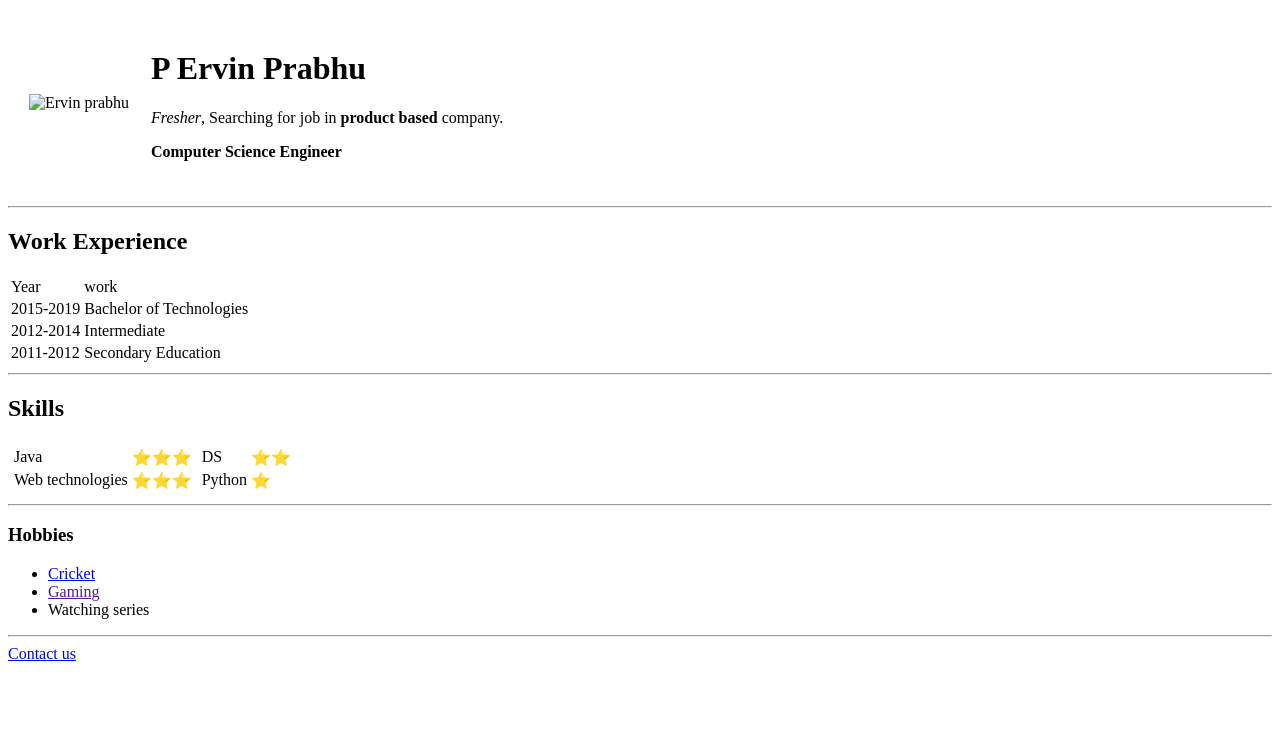
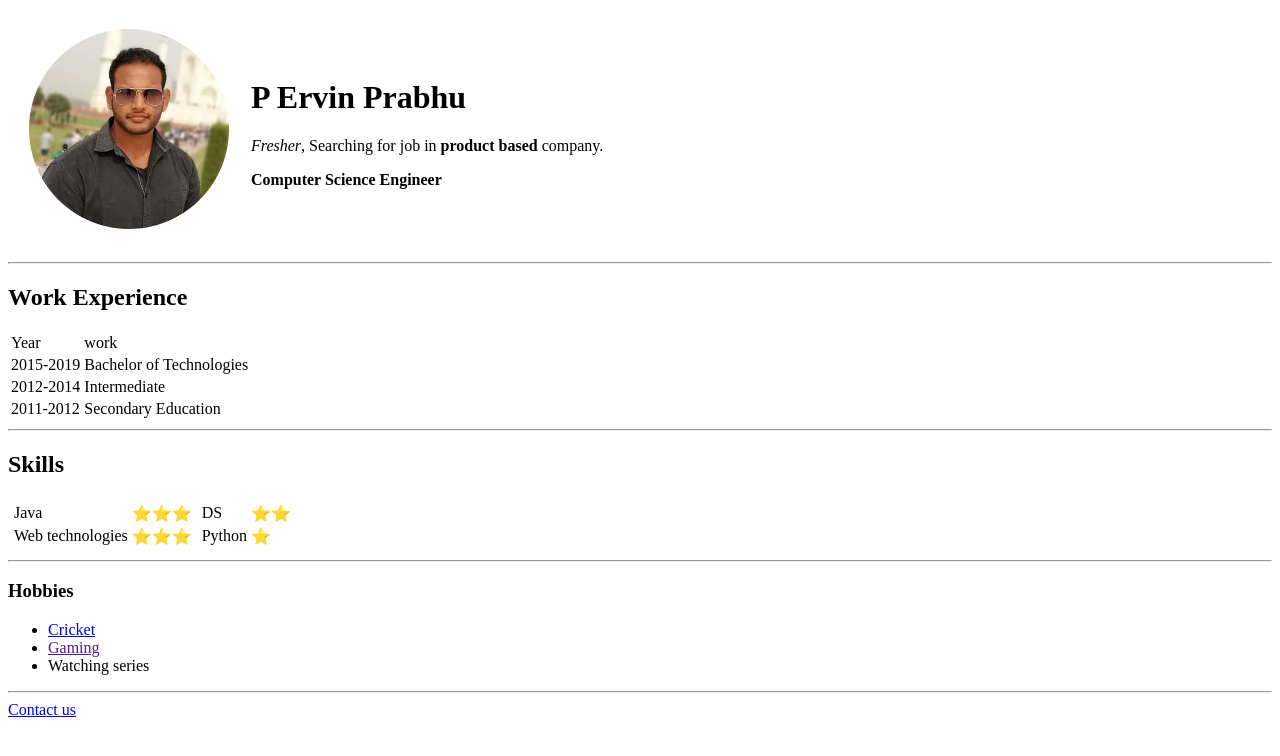
Before and after one commit to Ervin-Prabhu/profile, a plain HTML site: page index.html in a window 1280 px wide. Drawn offline with Linux system fonts and the light colour scheme.

Commit message:
Update index.html

```diff
--- a/index.html
+++ b/index.html
@@ -8,7 +8,7 @@
     <table cellspacing=20>
       <tr>
         <td>
-          <img src="images/profile.png" alt="Ervin prabhu" width=200px height=200px>
+          <img src="Images/profile image.png" alt="Ervin prabhu" width=200px height=200px>
         </td>
         <td>
           <h1>P Ervin Prabhu</h1>
```
